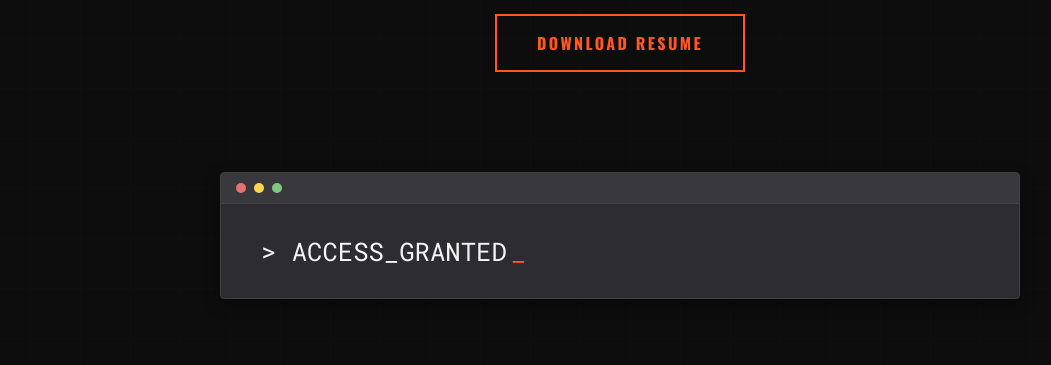
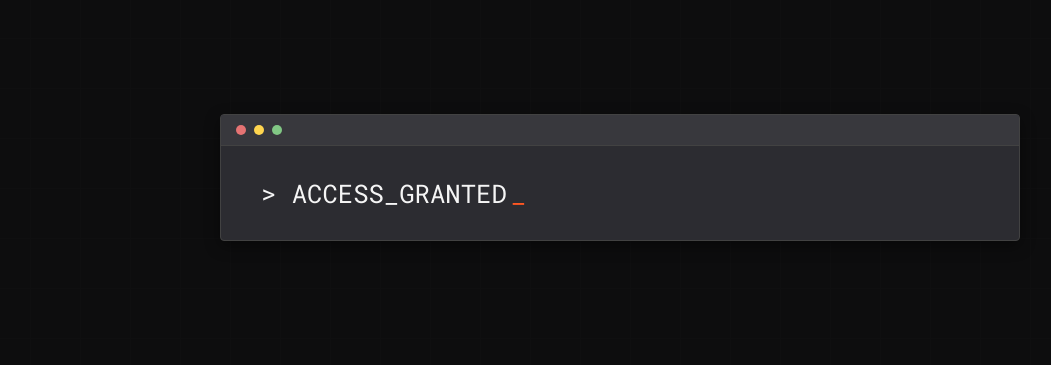
Before and after one commit to anshiid7/anshid-portfolio, a plain HTML site: page index.html in a window 1280 px wide. Shown: the part 312-677 px from the top of the page, without its empty margins (20-1071 px from the left). Drawn offline with nearby package versions, Linux system fonts and the light colour scheme.

Commit message:
Update index.html
deleted resume

```diff
--- a/index.html
+++ b/index.html
@@ -372,7 +372,6 @@
         <header>
             <h1>ANSHID M</h1>
             <p class="subtitle">CYBERSECURITY ANALYST</p>
-            <a href="Resume.pdf" class="cta-button">Download Resume</a>
         </header>
 
         <div class="terminal">
```
